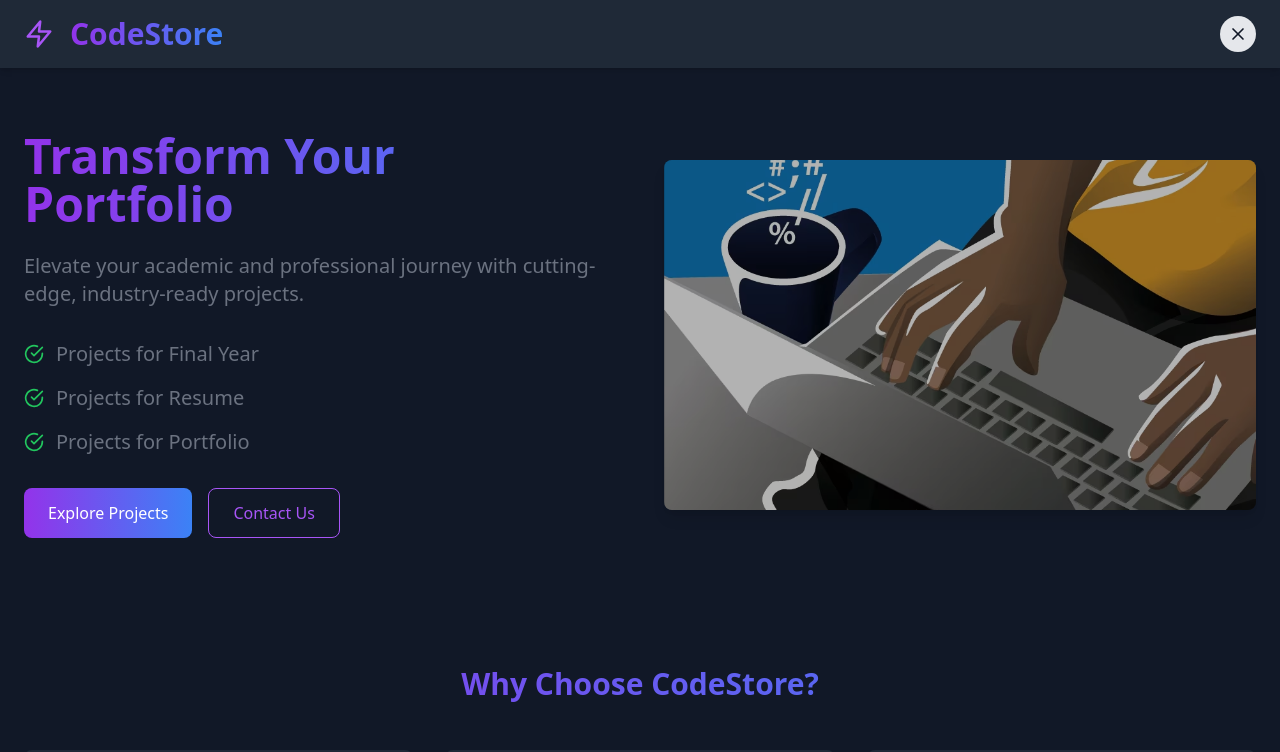
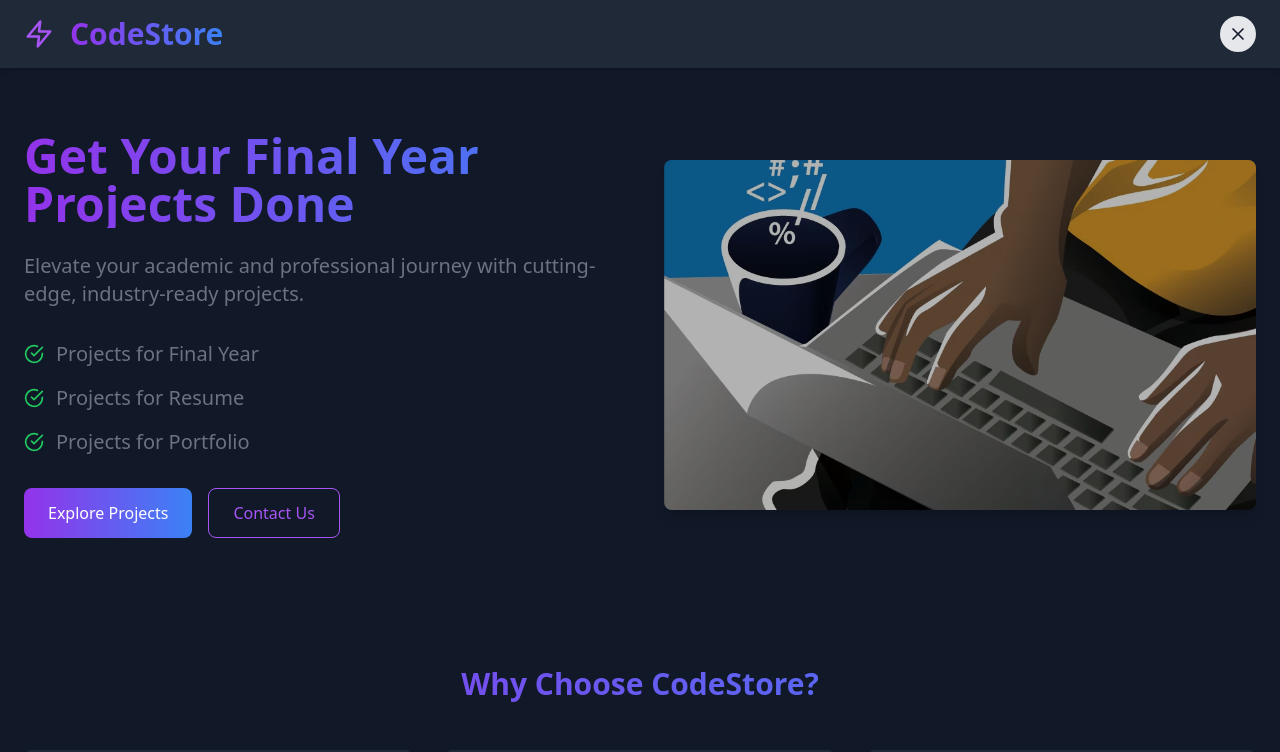
Before and after one commit to SimpleCyber/CodeStores, a React (Create React App) app: page / in a window 1280 px wide. Shown: the top 752 px of the page. Built offline with nearby package versions, Linux system fonts and the light colour scheme.

Commit message:
#  Get Your Final Year Projects Done

```diff
--- a/src/components/Homepage.js
+++ b/src/components/Homepage.js
@@ -91,7 +91,7 @@ const Homepage = () => {
       <div className="container mx-auto px-6 py-16 grid md:grid-cols-2 gap-12 items-center">
         <div>
           <h1 className="text-5xl font-bold mb-6 bg-gradient-to-r from-purple-600 to-blue-500 text-transparent bg-clip-text">
-            Transform Your Portfolio
+            Get Your Final Year Projects Done
           </h1>
           <p className="text-xl mb-8 text-gray-500">
             Elevate your academic and professional journey with cutting-edge,
```
